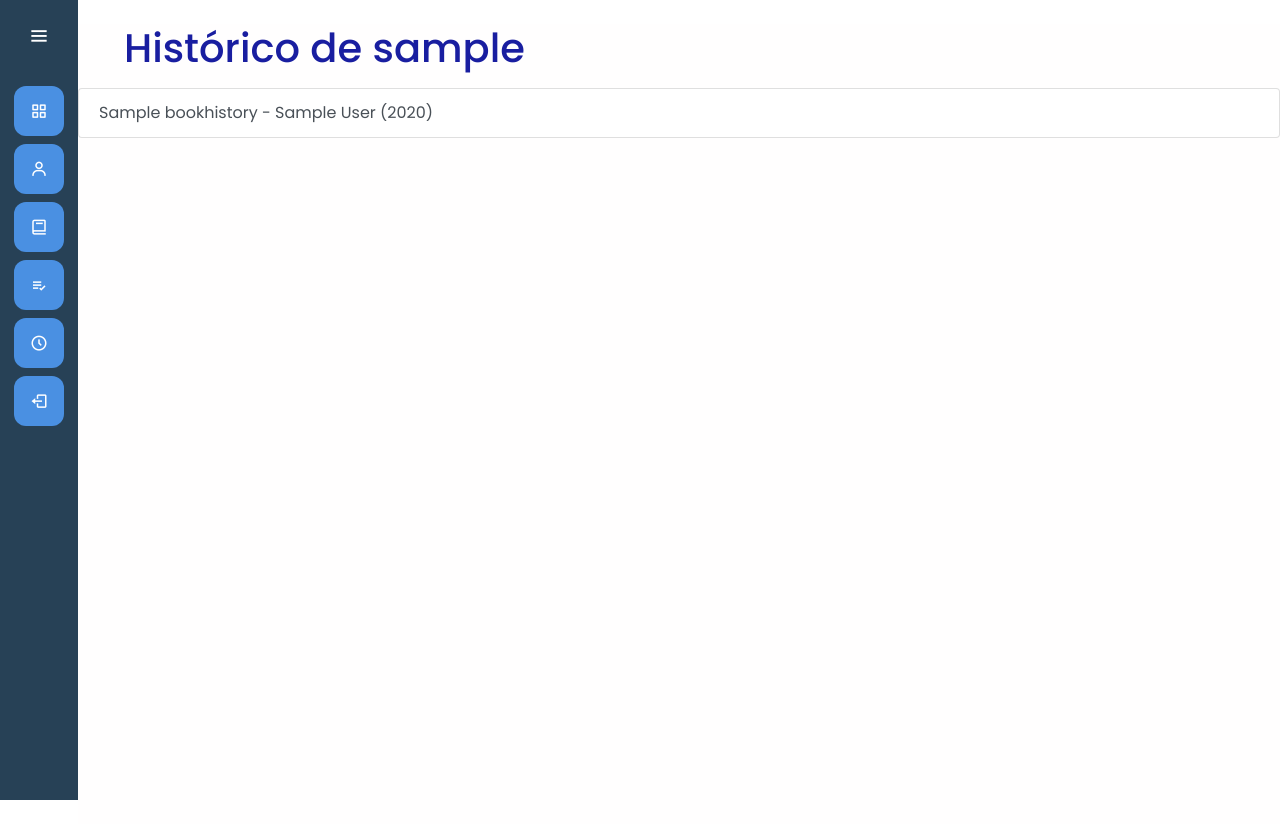
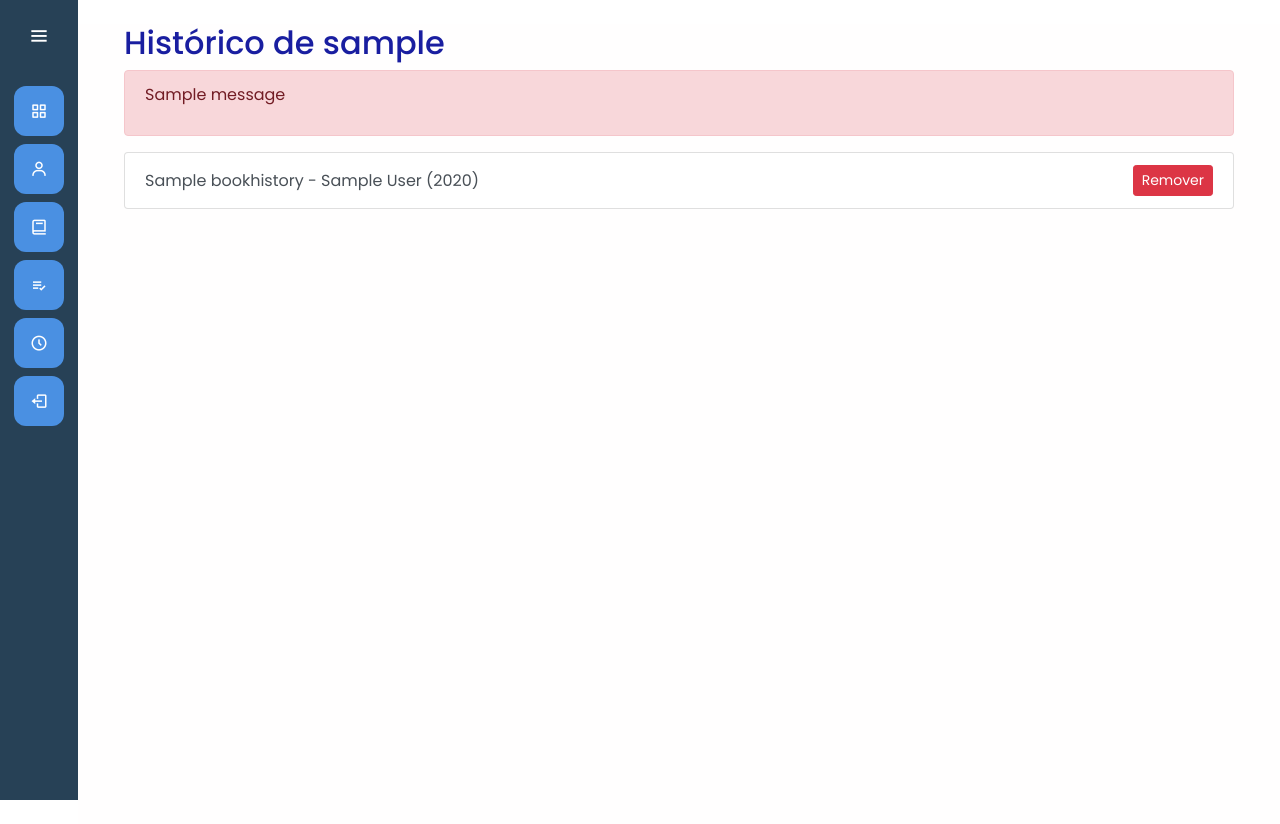
Before and after one commit to LucasSukar/ViraPag, a Django app: page /mainapp/book_history/ in a window 1280 px wide. Run offline with Django 5.2, Linux system fonts and the light colour scheme; a user stored in the database is signed in; tables that the repository leaves empty hold one stand-in row (values such as "Sample post"); one stand-in notice (Sample message) is shown; parts of the project's set-up code (start-up, migrations or seed data) failed here and were passed over.

Commit message:
html historico atualizado e mensagem de exlusao do historico

```diff
--- a/mainapp/templates/mainapp/book_history.html
+++ b/mainapp/templates/mainapp/book_history.html
@@ -7,25 +7,31 @@
 
 {% block 'dashboard' %}
 <div class="container mt-4">
-    <h1>Histórico de {{ user.username }}</h1>
+    <h2>Histórico de {{ user.username }}</h2>
+    {% if messages %}
+    <div class="alert alert-danger">
+        {% for message in messages %}
+        <p>{{ message }}</p>
+        {% endfor %}
     </div>
+    {% endif %}
+
     <div class="list-group mt-3">
         {% for book in book_history %}
         <div class="list-group-item list-group-item-action d-flex justify-content-between align-items-center">
             <div>
                 <div>{{ book.book_title }} - {{ book.author }} ({{ book.date_started|date:"Y" }})</div>
             </div>
-        {% if not book.date_finished %}
             <div>
                 <form action="{% url 'remove_history' livro_id=book.id %}" method="post" style="display:inline-block;">
                     {% csrf_token %}
                     <button type="submit" class="btn btn-danger btn-sm">Remover</button>
                 </form>
             </div>
-        {% endif %}
         </div>
         {% empty %}
-    <p>Nenhum livro adicionado ao histórico ainda.</p>
+        <p>Nenhum livro no histórico.</p>
         {% endfor %}
     </div>
+</div>
 {% endblock %}
--- a/mainapp/views.py
+++ b/mainapp/views.py
@@ -297,4 +297,5 @@ class RemoveFromHistoryView(View):
     def post(self, request, livro_id):
         book = get_object_or_404(BookHistory, pk=livro_id, user=request.user)
         book.delete()
+        messages.success(request, "Livro removido do histórico.")
         return redirect('book_history')
```
Lines whose indentation alone changed are shown as unchanged.
